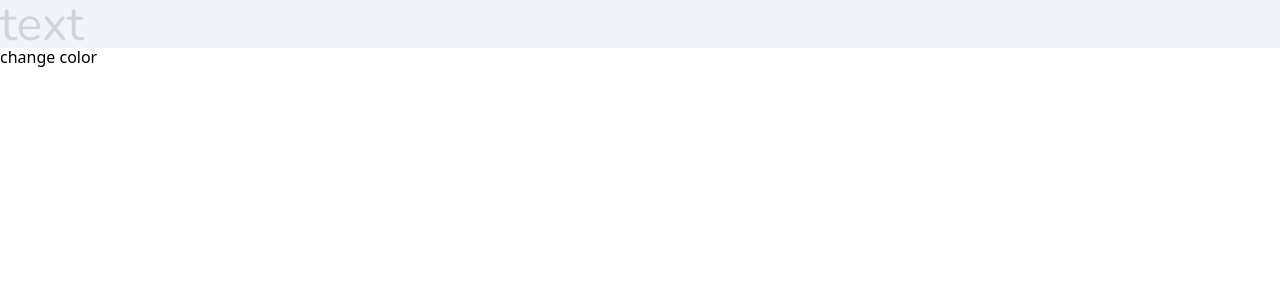
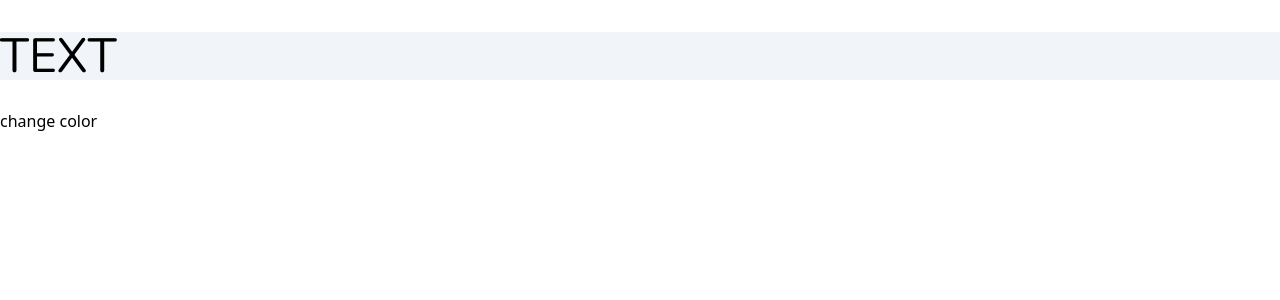
Before and after one commit to jhonderquintero/cryptocurrency-app, a Next.js app: page / in a window 1280 px wide. Shown: the top 300 px of the page. Built offline with nearby package versions, Linux system fonts and the light colour scheme.

Commit message:
fix(typography): fixed typography component and recomendations addresed

```diff
--- a/src/components/atoms/Typography/index.tsx
+++ b/src/components/atoms/Typography/Typography.tsx
@@ -2,17 +2,28 @@ import React from 'react';
 import { TypographyProps, TypographyVariant } from './definitions';
 import { styles } from './styles.style';
 
-const index = ({
+const Typography = ({
   variant = 'text',
   isBold = false,
   isAlt = false,
   children,
 }: TypographyProps) => {
   const classes = `${getTypographyClasses(variant, isBold, isAlt)}`;
-  if (variant.indexOf('heading') !== -1) {
-    return <h2 className={classes}>{children}</h2>;
-  }
-  return <p className={classes}>{children}</p>;
+  const Component = getTypographyComponent(variant);
+  return <Component className={classes}>{children}</Component>;
+};
+
+const getTypographyComponent = (typographyVariant: TypographyVariant) => {
+  const typographyComponent = {
+    'heading-lg': 'h1',
+    heading: 'h2',
+    'heading-sm': 'h3',
+    'text-lg': 'p',
+    text: 'p',
+    'text-sm': 'p',
+    info: 'span',
+  };
+  return typographyComponent[typographyVariant];
 };
 
 const getTypographyClasses = (
@@ -21,7 +32,7 @@ const getTypographyClasses = (
   isAlt: boolean
 ) => {
   const conditionStyle =
-    (isAlt ? styles.alternative : '') + (isBold ? styles.bold : '');
+    (isAlt ? styles.alt : '') + (isBold ? styles.bold : '');
   const typographyClasses = {
     'heading-lg': () => styles.headingLg + conditionStyle,
     heading: () => styles.heading + conditionStyle,
@@ -31,7 +42,7 @@ const getTypographyClasses = (
     'text-sm': () => styles.textSm + conditionStyle,
     info: () => styles.info + conditionStyle,
   };
-  return (typographyClasses[typographyVariant] || typographyClasses['text'])();
+  return typographyClasses[typographyVariant]();
 };
 
-export default index;
+export default Typography;
--- a/src/components/atoms/Typography/styles.style.ts
+++ b/src/components/atoms/Typography/styles.style.ts
@@ -1,32 +1,22 @@
-const textLg = 'font-Nunito text-2xl color-slate-100 dark:text-white';
-
-const text = 'font-Nunito text-xl color-slate-100 dark:text-white';
-
-const textSm = 'font-Nunito text-base color-slate-100 dark:text-white';
-
-const headingLg = 'font-Nunito text-5xl color-slate-100 dark:text-white';
-
-const heading = 'font-Nunito text-4xl color-slate-100 dark:text-white';
-
-const headingSm = 'font-Nunito text-3xl color-slate-100 dark:text-white';
-
-const info = 'font-Nunito text-xs color-slate-100 dark:text-white';
-
-const defaultText = 'font-Nunito text-base color-slate-100';
-
-const alternative = ' text-gray-300 dark:text-gray-500';
-
+const typography = 'font-Nunito color-slate-100 dark:text-white';
+const alt = ' text-gray-300 dark:text-gray-500';
 const bold = ' font-bold';
+const headingLg = typography + ' text-5xl';
+const heading = typography + ' text-4xl';
+const headingSm = typography + ' text-3xl';
+const textLg = typography + ' text-2xl';
+const text = typography + ' text-xl';
+const textSm = typography + ' text-base';
+const info = typography + ' text-sm';
 
 export const styles = {
+  alt,
+  bold,
+  headingLg,
+  heading,
+  headingSm,
   textLg,
   text,
   textSm,
-  heading,
-  headingLg,
-  headingSm,
   info,
-  defaultText,
-  alternative,
-  bold,
 };
--- a/src/pages/index.tsx
+++ b/src/pages/index.tsx
@@ -1,14 +1,12 @@
 import type { NextPage } from 'next';
 import { Example, ThemeProvider } from '../context/ThemeContext';
-import Typography from '../components/atoms/Typography';
+import Typography from '../components/atoms/Typography/Typography';
 
 const Home: NextPage = () => {
   return (
     <ThemeProvider>
       <div className="bg-slate-100	dark:bg-black">
-        <Typography variant="heading-lg" isAlt={true}>
-          text
-        </Typography>
+        <Typography variant="heading-lg">TEXT</Typography>
       </div>
       <Example />
     </ThemeProvider>
```
Also changed, not shown: 1 other file (tests, documents, lock files or other folders).
